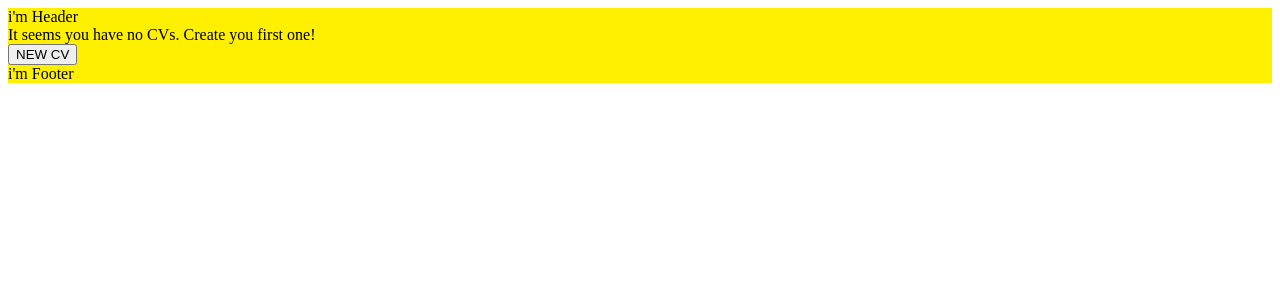
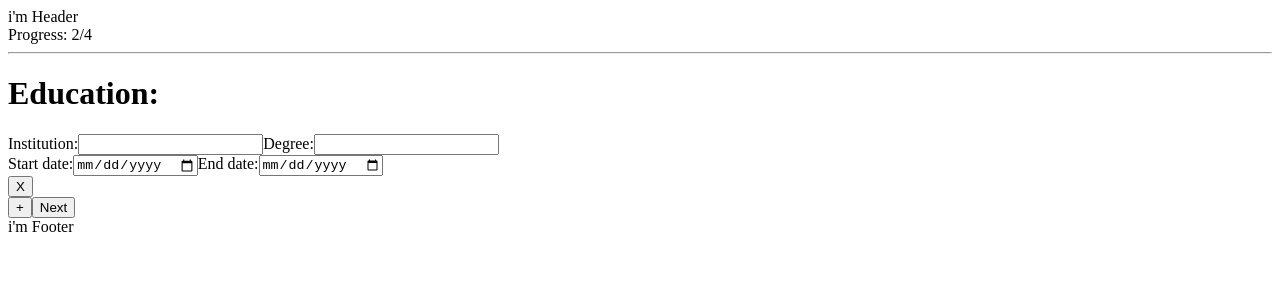
Before and after one commit to thiago-porto25/bugged-lol, a React (Create React App) app: page / in a window 1280 px wide. Shown: the top 300 px of the page. Built offline with nearby package versions, Linux system fonts and the light colour scheme.

Commit message:
create logic for education portion

```diff
--- a/src/App.js
+++ b/src/App.js
@@ -8,8 +8,8 @@ import Preview from './pages/Preview'
 function App() {
   const [data, setData] = useState(undefined)
   const [currentCv, setCurrentCv] = useState(undefined)
-  const [inHome, setInHome] = useState(true)
-  const [inCreating, setInCreating] = useState(false)
+  const [inHome, setInHome] = useState(false)
+  const [inCreating, setInCreating] = useState(true)
   const [inPreview, setInPreview] = useState(false)
 
   useEffect(() => {
--- /dev/null
+++ b/src/components/EducBox/index.js
@@ -0,0 +1,58 @@
+/* eslint-disable react-hooks/exhaustive-deps */
+import React, { useEffect } from 'react'
+import { Container, Input, Label } from './styles/EducBox'
+
+export default function Box(props) {
+  useEffect(() => {
+    return () =>
+      props.setData({ institution: '', degree: '', start: '', end: '' })
+  }, [])
+
+  return (
+    <Container>
+      <div>
+        <Label>Institution:</Label>
+        <Input
+          type="text"
+          maxLength="30"
+          value={props.data.institution}
+          onChange={({ target }) =>
+            props.setData({ ...props.data, institution: target.value })
+          }
+          required
+        />
+
+        <Label>Degree:</Label>
+        <Input
+          type="text"
+          maxLength="30"
+          value={props.data.degree}
+          onChange={({ target }) =>
+            props.setData({ ...props.data, degree: target.value })
+          }
+          required
+        />
+      </div>
+      <div>
+        <Label>Start date:</Label>
+        <Input
+          type="date"
+          value={props.data.start}
+          onChange={({ target }) =>
+            props.setData({ ...props.data, start: target.value })
+          }
+          required
+        />
+
+        <Label>End date:</Label>
+        <Input
+          type="date"
+          value={props.data.end}
+          onChange={({ target }) =>
+            props.setData({ ...props.data, end: target.value })
+          }
+        />
+      </div>
+    </Container>
+  )
+}
--- /dev/null
+++ b/src/components/EducBox/styles/EducBox.js
@@ -0,0 +1,7 @@
+import styled from 'styled-components'
+
+export const Container = styled.div``
+
+export const Input = styled.input``
+
+export const Label = styled.label``
--- a/src/components/Education/index.js
+++ b/src/components/Education/index.js
@@ -1,11 +1,11 @@
+/* eslint-disable react-hooks/exhaustive-deps */
 import React, { useEffect, useState } from 'react'
+import Box from '../EducBox'
 import {
   AddButton,
-  Box,
   Container,
   Form,
-  Input,
-  Label,
+  Frame,
   NextButton,
   RemoveButton,
   Text,
@@ -13,11 +13,70 @@ import {
 } from './styles/Education'
 
 export default function Education(props) {
+  const [count, setCount] = useState(0)
+  const [data1, setData1] = useState({
+    institution: '',
+    degree: '',
+    start: '',
+    end: '',
+  })
+  const [data2, setData2] = useState({
+    institution: '',
+    degree: '',
+    start: '',
+    end: '',
+  })
+  const [data3, setData3] = useState({
+    institution: '',
+    degree: '',
+    start: '',
+    end: '',
+  })
+  const [data4, setData4] = useState({
+    institution: '',
+    degree: '',
+    start: '',
+    end: '',
+  })
+
   useEffect(() => {
     props.setProgress(2)
+    return () => setCount(0)
   }, [])
 
-  return <div>i'm Education</div>
+  return (
+    <Container>
+      <Title>Education:</Title>
+      <Form
+        method="POST"
+        onSubmit={() => {
+          props.setInEducation(false)
+          props.setInExperience(true)
+          const educData = [data1, data2, data3, data4].filter(
+            (item) => item.institution !== '' && item.degree !== ''
+          )
+          props.setCurrentCv({ ...props.currentCv, education: [educData] })
+        }}
+      >
+        <Frame>
+          <Box data={data1} setData={setData1} />
+          {count >= 1 && <Box data={data2} setData={setData2} />}
+          {count >= 2 && <Box data={data3} setData={setData3} />}
+          {count >= 3 && <Box data={data4} setData={setData4} />}
+          <RemoveButton
+            type="button"
+            onClick={() => setCount((prev) => (prev > 0 ? prev - 1 : prev))}
+          >
+            X
+          </RemoveButton>
+        </Frame>
+        <AddButton type="button" onClick={() => setCount((prev) => prev + 1)}>
+          +
+        </AddButton>
+        <NextButton type="submit">Next</NextButton>
+      </Form>
+    </Container>
+  )
 }
 
 /*
--- a/src/components/Education/styles/Education.js
+++ b/src/components/Education/styles/Education.js
@@ -8,9 +8,7 @@ export const Container = styled.div``
 
 export const Form = styled.form``
 
-export const Input = styled.input``
-
-export const Label = styled.label``
+export const Frame = styled.div``
 
 export const NextButton = styled.button``
 
--- a/src/pages/Creating.js
+++ b/src/pages/Creating.js
@@ -12,9 +12,9 @@ import {
 } from '../components'
 
 export default function Creating(props) {
-  const { setCurrentCv, setData } = useContext(DataContext)
-  const [inGeneralInfo, setInGeneralInfo] = useState(true)
-  const [inEducation, setInEducation] = useState(false)
+  const { setCurrentCv, setData, currentCv } = useContext(DataContext)
+  const [inGeneralInfo, setInGeneralInfo] = useState(false)
+  const [inEducation, setInEducation] = useState(true)
   const [inExperience, setInExperience] = useState(false)
   const [inSkills, setInSkills] = useState(false)
   const [progress, setProgress] = useState(0)
@@ -41,6 +41,7 @@ export default function Creating(props) {
             setInEducation={setInEducation}
             setInExperience={setInExperience}
             setCurrentCv={setCurrentCv}
+            currentCv={currentCv}
             setProgress={setProgress}
           />
         )}
@@ -49,6 +50,7 @@ export default function Creating(props) {
             setInExperience={setInExperience}
             setInSkills={setInSkills}
             setCurrentCv={setCurrentCv}
+            currentCv={currentCv}
             setProgress={setProgress}
           />
         )}
@@ -57,6 +59,7 @@ export default function Creating(props) {
             setInSkills={setInSkills}
             setInExperience={setInExperience}
             setCurrentCv={setCurrentCv}
+            currentCv={currentCv}
             setData={setData}
             setInCreating={props.setInCreating}
             setInPreview={props.setInPreview}
```
